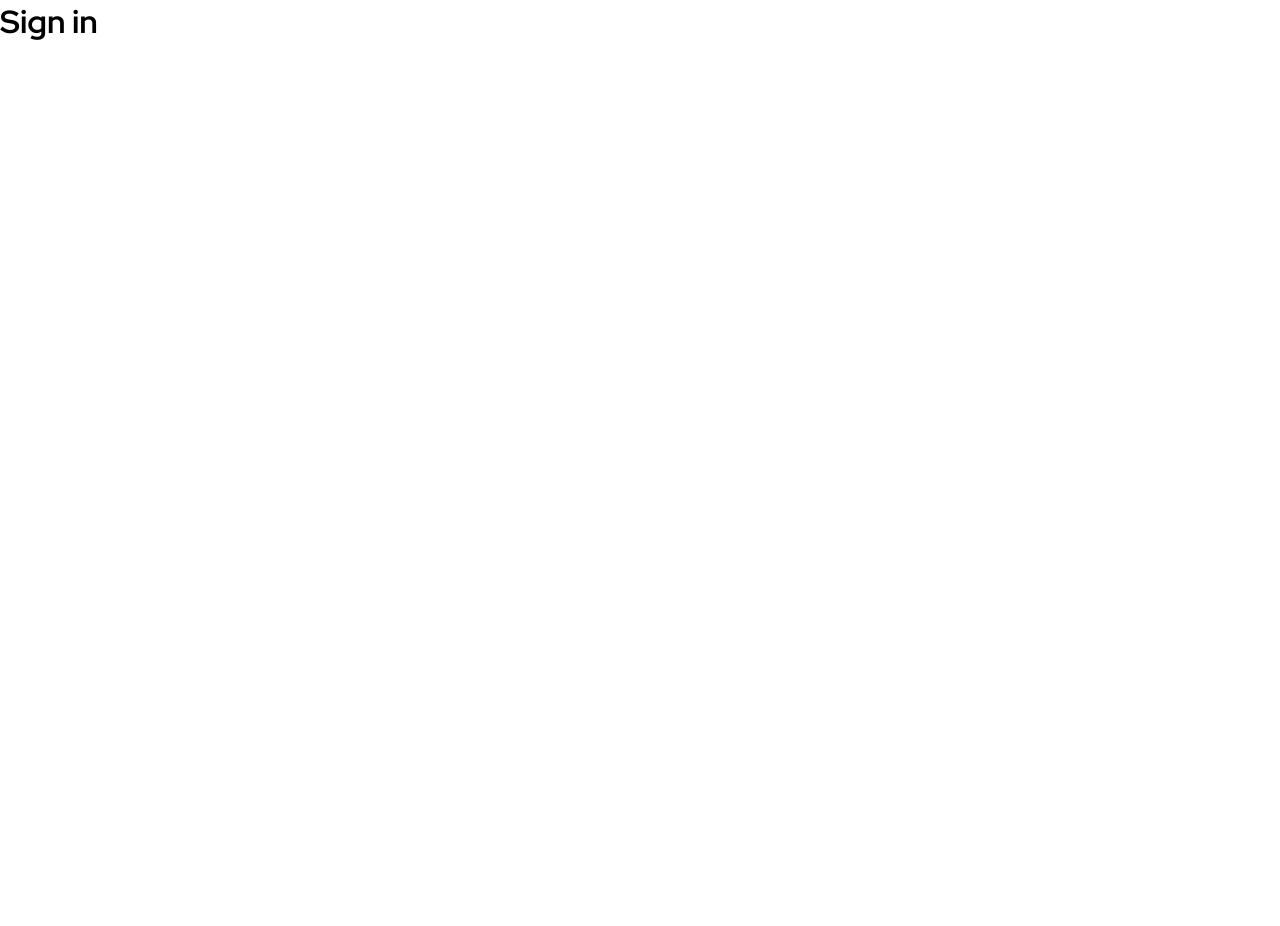
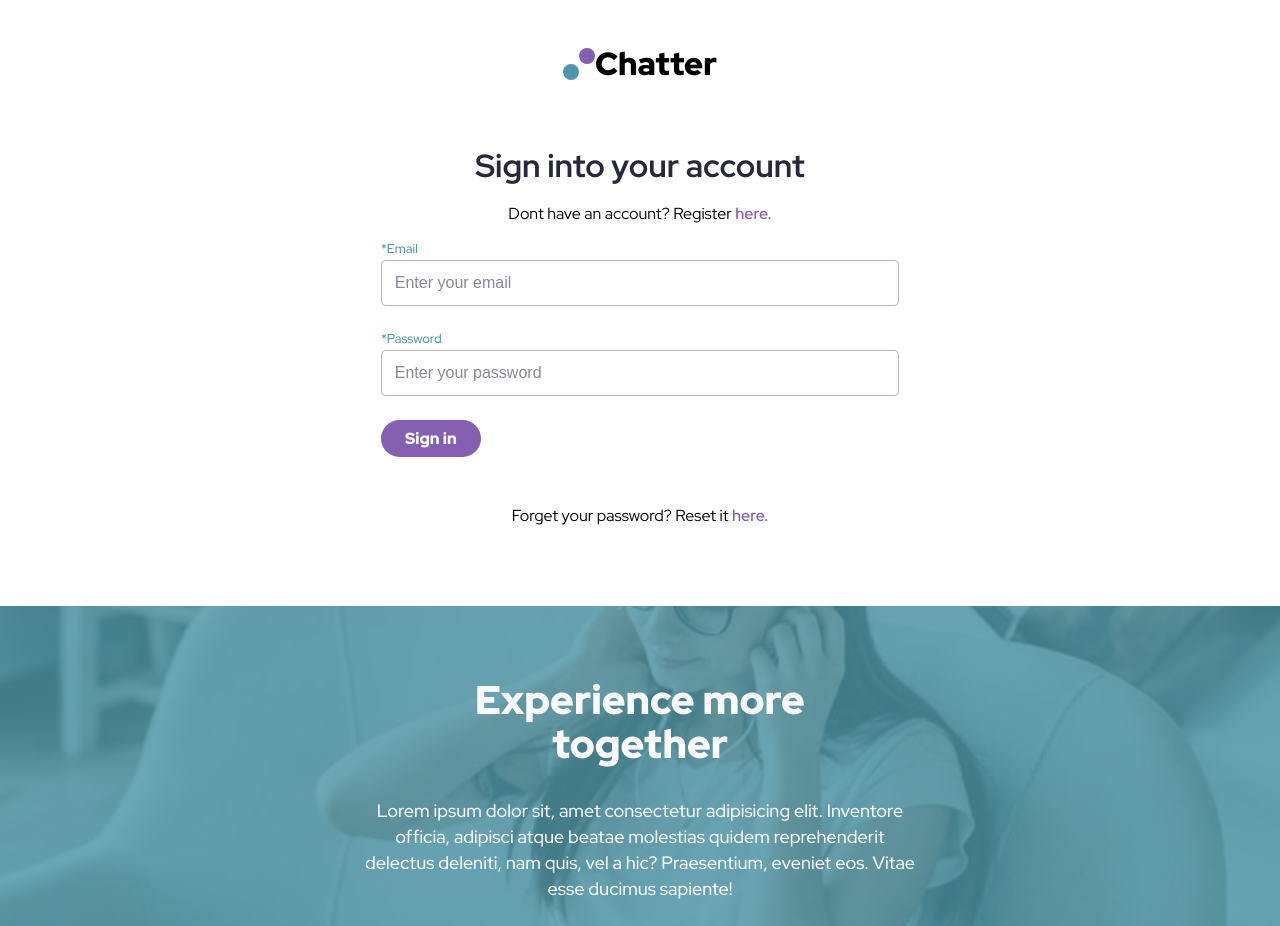
Before and after one commit to brodiehunt/live-messenger-client, a React (Vite) app: page /signin in a window 1280 px wide. Shown: the top 926 px of the page. Before the commit the page ends 800 px from the top, so only its background shows below. Built offline with nearby package versions, Linux system fonts and the light colour scheme.

Commit message:
Sign in pages and components complete, reset password pages and components complete, client side validation, styling (mob -> desktop)

```diff
--- a/src/components/RegisterForm.jsx
+++ b/src/components/RegisterForm.jsx
@@ -1,8 +1,6 @@
-import styled, {keyframes} from 'styled-components';
 import useForm from '../hooks/UseForm';
 import InputField from './InputField';
 import FormButton from './FormButton';
-import { validateRegister } from '../utils/formValidation';
 import FormStyles from './styles/Form';
 
 
--- /dev/null
+++ b/src/components/ResetPasswordForm.jsx
@@ -0,0 +1,63 @@
+import useForm from '../hooks/UseForm';
+import InputField from './InputField';
+import FormButton from './FormButton';
+import FormStyles from './styles/Form';
+
+const ResetPasswordForm = () => {
+  const {
+    inputs,
+    inputErrors,
+    setInputErrors,
+    fieldRefs,
+    isLoading,
+    setIsLoading,
+    serverErrors,
+    handleChange,
+    handleBlur,
+    validateSubmit,
+    resetForm,
+  } = useForm({ email: ''});
+
+  function handleSubmit(event) {
+    event.preventDefault();
+    if (!validateSubmit('reset')) return null;
+    console.log('handled submit');
+    setIsLoading(true);
+    setTimeout(() => {
+      setIsLoading(false);
+    }, 5000)
+  }
+
+  return (
+    <FormStyles
+      onSubmit={handleSubmit}
+      aria-busy={isLoading}
+      $loading={isLoading}
+    >
+      {serverErrors &&
+        <div>Server Error</div>
+      }
+      <InputField
+        type="email"
+        name="email"
+        id="email"
+        placeholder="Enter your email"
+        value={inputs.email}
+        errorMessage={inputErrors.email}
+        onChange={handleChange}
+        onBlur={handleBlur}
+        elRef={fieldRefs.email}
+        disabled={isLoading}
+      >
+        Email
+      </InputField>
+      <FormButton
+        disabled={isLoading}
+      >
+        Reset Password
+      </FormButton>
+    </FormStyles>
+  )
+}
+
+export default ResetPasswordForm;
--- /dev/null
+++ b/src/components/SignInForm.jsx
@@ -0,0 +1,78 @@
+import useForm from '../hooks/UseForm';
+import InputField from './InputField';
+import FormButton from './FormButton';
+import FormStyles from './styles/Form';
+import { Link } from 'react-router-dom';
+
+const SignInForm = () => {
+  const {
+    inputs,
+    inputErrors,
+    setInputErrors,
+    fieldRefs,
+    isLoading,
+    setIsLoading,
+    serverErrors,
+    handleChange,
+    handleBlur,
+    validateSubmit,
+    resetForm,
+  } = useForm({ email: '', password: ''});
+
+  function handleSubmit(event) {
+    event.preventDefault();
+    if (!validateSubmit('signin')) return null;
+    console.log('handled submit');
+    setIsLoading(true);
+    setTimeout(() => {
+      setIsLoading(false);
+    }, 5000)
+  }
+
+  return (
+    <FormStyles
+      onSubmit={handleSubmit}
+      aria-busy={isLoading}
+      $loading={isLoading}
+    >
+      {serverErrors &&
+        <div>Server Error</div>
+      }
+      <InputField
+        type="email"
+        name="email"
+        id="email"
+        placeholder="Enter your email"
+        value={inputs.email}
+        errorMessage={inputErrors.email}
+        onChange={handleChange}
+        onBlur={handleBlur}
+        elRef={fieldRefs.email}
+        disabled={isLoading}
+      >
+        Email
+      </InputField>
+      <InputField
+        type="password"
+        name="password"
+        id="password"
+        placeholder="Enter your password"
+        value={inputs.password}
+        errorMessage={inputErrors.password}
+        onChange={handleChange}
+        onBlur={handleBlur}
+        elRef={fieldRefs.password}
+        disabled={isLoading}
+      >
+        Password
+      </InputField>
+      <FormButton
+        disabled={isLoading}
+      >
+        Sign in
+      </FormButton>
+    </FormStyles>
+  )
+}
+
+export default SignInForm;
--- /dev/null
+++ b/src/components/styles/AuthPageStyles.jsx
@@ -0,0 +1,31 @@
+import styled from 'styled-components';
+
+const AuthPageStyles = styled.div`
+  min-height: 100svh;
+  display: flex;
+  flex-direction: column;
+
+  h1 {
+    text-align: center;
+    margin-bottom: 1rem;
+    color: var(--text-dark);
+  }
+  .prompt {
+    text-align: center;
+  }
+
+  .prompt.bottom {
+    margin-bottom: 5rem;
+  }
+
+  .inline-link {
+    font-weight: 600;
+    color: var(--secondary);
+  }
+  .inline-link:hover,
+  .inline-link:focus {
+    text-decoration: underline;
+  }
+`;
+
+export default AuthPageStyles;
--- a/src/hooks/UseForm.jsx
+++ b/src/hooks/UseForm.jsx
@@ -56,7 +56,11 @@ export default function useForm(initial = {}) {
   // returns false if fails, true if passes
   function validateSubmit(formName) {
      // Runs all validation functions - returns inputErrors shaped object with new errors
-     const newInputErrors = (formName === 'register') ? validateRegister(inputs) : validateSignIn(inputs);
+     let newInputErrors;
+     if (formName === 'register') newInputErrors = validateRegister(inputs)
+     if (formName === 'signin') newInputErrors = validateSignIn(inputs)
+     if (formName === 'reset') newInputErrors = {email: validateEmail(inputs.email)}
+
 
      // Finds and returns first key (feild name) that has an error
      const firstErrorField = Object.keys(newInputErrors).find(field => newInputErrors[field]);
--- a/src/pages/Register.jsx
+++ b/src/pages/Register.jsx
@@ -1,40 +1,16 @@
-import styled from 'styled-components';
 import { Link } from 'react-router-dom';
 import RegisterForm from "../components/RegisterForm"
 import Logo from '../components/Logo';
 import FooterStyles from '../components/styles/Homepage/FooterStyles';
+import AuthPageStyles from '../components/styles/AuthPageStyles';
 
-
-const RegisterPageStyles = styled.div`
-  min-height: 100svh;
-  display: flex;
-  flex-direction: column;
-
-  h1 {
-    text-align: center;
-    margin-bottom: 1rem;
-    color: var(--text-dark);
-  }
-  .sign-in-prompt {
-    text-align: center;
-  }
-
-  .inline-link {
-    font-weight: 600;
-    color: var(--secondary);
-  }
-  .inline-link:hover,
-  .inline-link:focus {
-    text-decoration: underline;
-  }
-`;
 
 export default function Register() {
   return (
-  <RegisterPageStyles>
+  <AuthPageStyles>
     <Logo />
     <h1>Account Registration</h1>
-    <div className="sign-in-prompt">
+    <div className="prompt">
       Already have an account? Sign in
       <Link to="/signin" className="inline-link"> here.</Link>
     </div>
@@ -55,6 +31,6 @@ export default function Register() {
           </div>
         </div>
       </FooterStyles>
-  </RegisterPageStyles>
+  </AuthPageStyles>
   )
 }
--- a/src/pages/ResetPassword.jsx
+++ b/src/pages/ResetPassword.jsx
@@ -1,4 +1,35 @@
+import { Link } from 'react-router-dom';
+import Logo from '../components/Logo';
+import ResetPasswordForm from '../components/ResetPasswordForm';
+import FooterStyles from '../components/styles/Homepage/FooterStyles';
+import AuthPageStyles from '../components/styles/AuthPageStyles';
 
 export default function ResetPassword() {
-  return <div>Reset password</div>
+  return (
+    <AuthPageStyles>
+      <Logo />
+      <h1>Reset your password</h1>
+      <div className="prompt">
+        Don't need to reset? Go to Sign In
+        <Link to="/signin" className="inline-link"> here.</Link>
+      </div>
+      <ResetPasswordForm />
+      <FooterStyles>
+        <div className="sheild"></div>
+        <div className="background-img"></div>
+        <div className="z-index">
+          <h2>Experience more together</h2>
+          <p className="footer-text">
+            Lorem ipsum dolor sit, amet consectetur adipisicing elit. Inventore officia, adipisci
+            atque beatae molestias quidem reprehenderit delectus deleniti, nam quis, vel a hic?
+            Praesentium, eveniet eos. Vitae esse ducimus sapiente!
+          </p>
+          <Link to="/register" className="link-secondary">Join Now</Link>
+          <div className="social-links">
+
+          </div>
+        </div>
+      </FooterStyles>
+    </AuthPageStyles>
+  )
 }
--- a/src/pages/SignIn.jsx
+++ b/src/pages/SignIn.jsx
@@ -1,4 +1,39 @@
+import { Link } from 'react-router-dom';
+import Logo from '../components/Logo';
+import SignInForm from '../components/SignInForm';
+import FooterStyles from '../components/styles/Homepage/FooterStyles';
+import AuthPageStyles from '../components/styles/AuthPageStyles';
 
 export default function Signin() {
-  return <h1>Sign in</h1>
+  return (
+    <AuthPageStyles>
+      <Logo />
+      <h1>Sign into your account</h1>
+      <div className="prompt">
+        Dont have an account? Register
+        <Link to="/register" className="inline-link"> here.</Link>
+      </div>
+      <SignInForm />
+      <div className="prompt bottom">
+        Forget your password? Reset it
+        <Link to="/reset-password" className="inline-link"> here.</Link>
+      </div>
+      <FooterStyles >
+        <div className="sheild"></div>
+          <div className="background-img"></div>
+          <div className="z-index">
+            <h2>Experience more together</h2>
+            <p className="footer-text">
+              Lorem ipsum dolor sit, amet consectetur adipisicing elit. Inventore officia, adipisci
+              atque beatae molestias quidem reprehenderit delectus deleniti, nam quis, vel a hic?
+              Praesentium, eveniet eos. Vitae esse ducimus sapiente!
+            </p>
+            <Link to="/register" className="link-secondary">Join Now</Link>
+            <div className="social-links">
+
+            </div>
+          </div>
+      </FooterStyles>
+    </AuthPageStyles>
+  )
 }
```
